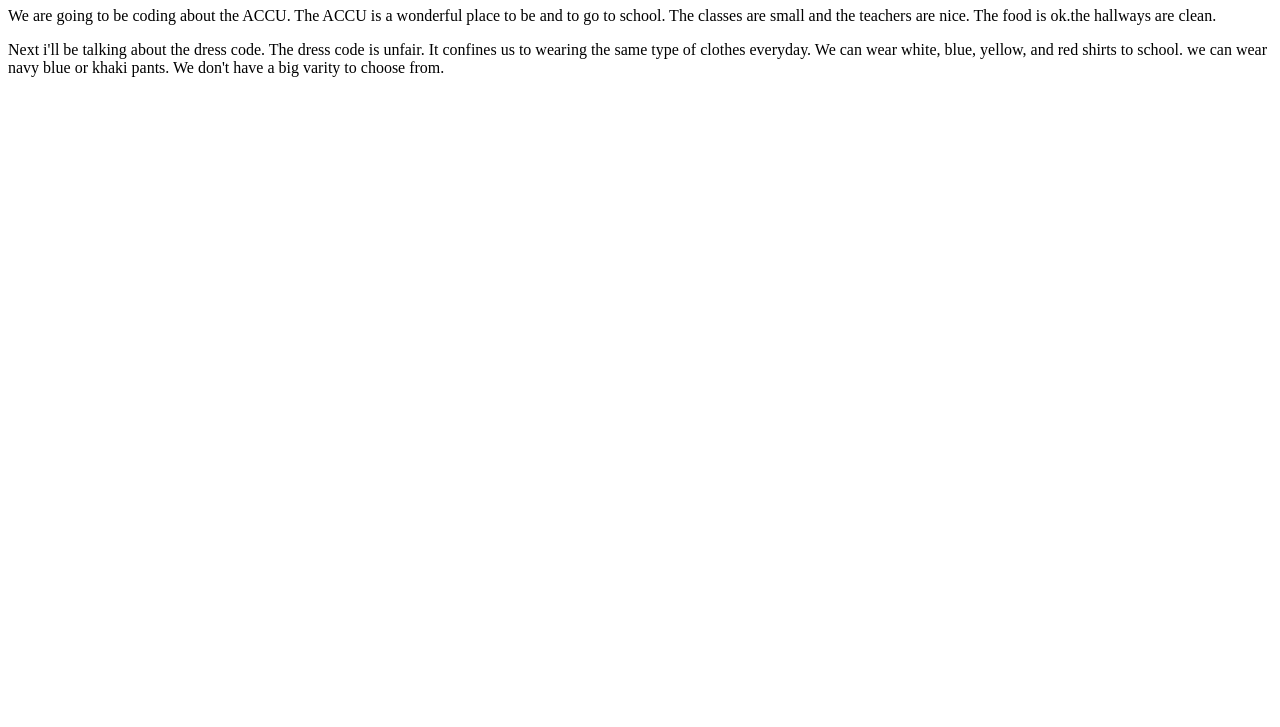
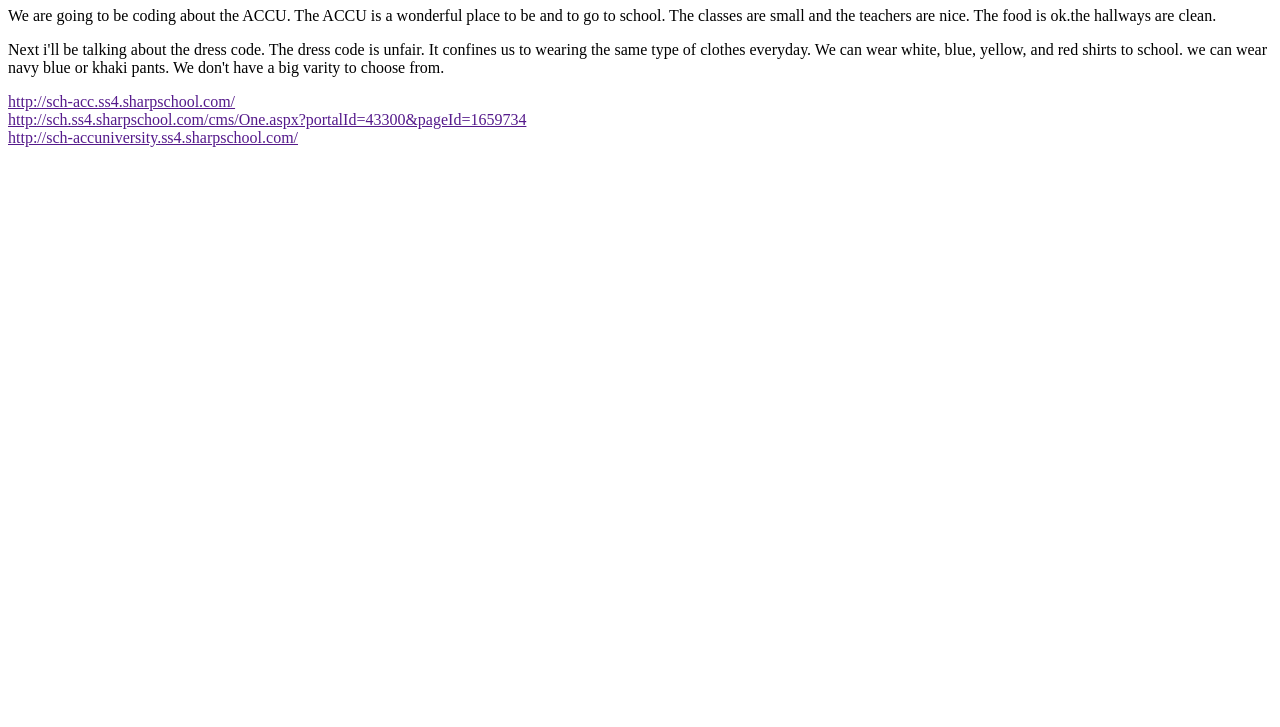
Before and after one commit to al3339/I-dunno, a plain HTML site: page index.html in a window 1280 px wide. Shown: the part 73-800 px from the top of the page. Drawn offline with Linux system fonts and the light colour scheme.

Commit message:
Update index.html

```diff
--- a/index.html
+++ b/index.html
@@ -10,6 +10,8 @@
   <p>We are going to be coding about the ACCU. The ACCU is a wonderful place to be and to go to school. The classes are small and the teachers are nice. The food is ok.the hallways are clean.</p>
 <p>Next i'll be talking about the dress code. The dress code is unfair. It confines us to wearing the same type of clothes everyday. We can wear white, blue, yellow, and red shirts to school. we can wear navy blue or khaki pants. We don't have a big varity to choose from.  <p>
 
-
+  <a href>http://sch-acc.ss4.sharpschool.com/</a><br/>
+  <a href>http://sch.ss4.sharpschool.com/cms/One.aspx?portalId=43300&pageId=1659734</a><br/>
+  <a href>http://sch-accuniversity.ss4.sharpschool.com/</a><br/>
 </body>
 </html>
```
